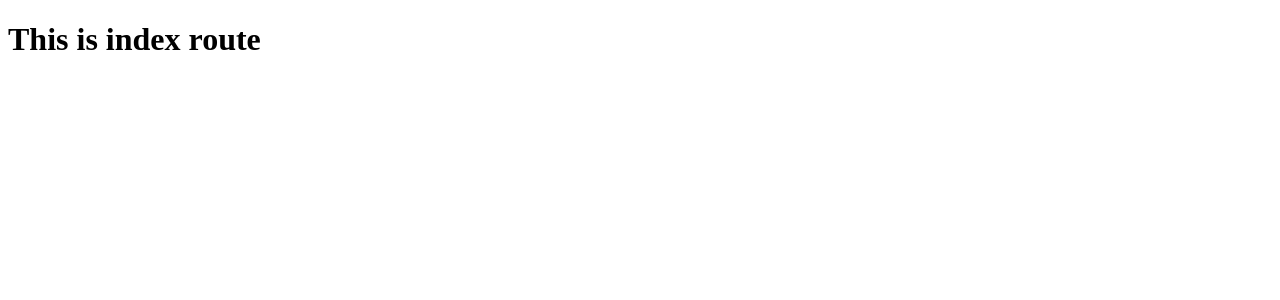
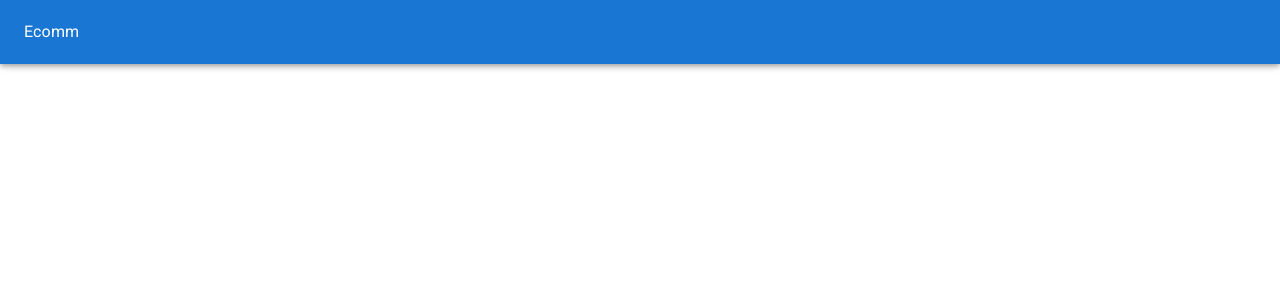
Before and after one commit to sid2261/e-comm-app, a React (Vite) app: page / in a window 1280 px wide. Shown: the top 300 px of the page. Built offline with nearby package versions, Linux system fonts and the light colour scheme.

Commit message:
displaying header bar

```diff
--- a/src/App.jsx
+++ b/src/App.jsx
@@ -4,11 +4,12 @@ import { createBrowserRouter } from "react-router-dom";
 import { createRoutesFromElements } from "react-router-dom";
 import { Route } from "react-router-dom";
 import { RouterProvider } from "react-router-dom";
+import Layout from './components/Layout';
 
 
 const router = createBrowserRouter(
   createRoutesFromElements(
-    <Route path="/" element={<h1>This is index route</h1>}></Route>
+    <Route path="/" element={<Layout/>}></Route>
 
   )
 )
--- /dev/null
+++ b/src/components/Header.jsx
@@ -0,0 +1,19 @@
+import React from 'react';
+import AppBar from "@mui/material/AppBar";
+import { Toolbar } from "@mui/material";
+import { Typography } from "@mui/material";
+
+
+function Header() {
+  return (
+    <AppBar>
+        <Toolbar>
+            <Typography>
+                Ecomm
+            </Typography>
+        </Toolbar>
+    </AppBar>
+  )
+}
+
+export default Header
--- /dev/null
+++ b/src/components/Layout.jsx
@@ -0,0 +1,23 @@
+import React from 'react'
+import { ThemeProvider, createTheme } from "@mui/material";
+import { CssBaseline } from "@mui/material";
+import Header from './Header';
+const theme = createTheme({
+    palette: {
+        mode: 'light',
+    },
+
+});
+
+function Layout() {
+  return (
+    <ThemeProvider theme={theme}>
+        <CssBaseline />
+        <Header />
+        <main>displaying the content</main>
+        <footer></footer>
+    </ThemeProvider>
+  );
+}
+
+export default Layout
```
Also changed, not shown: src/pages/Cart.jsx (added), src/pages/Home.jsx (added), src/pages/Login.jsx (added).
